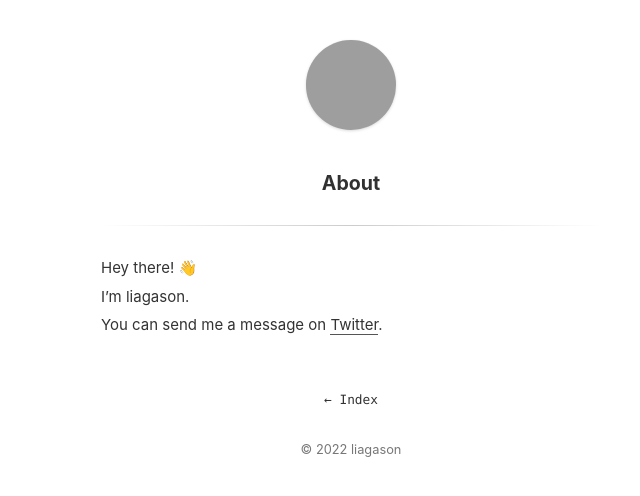
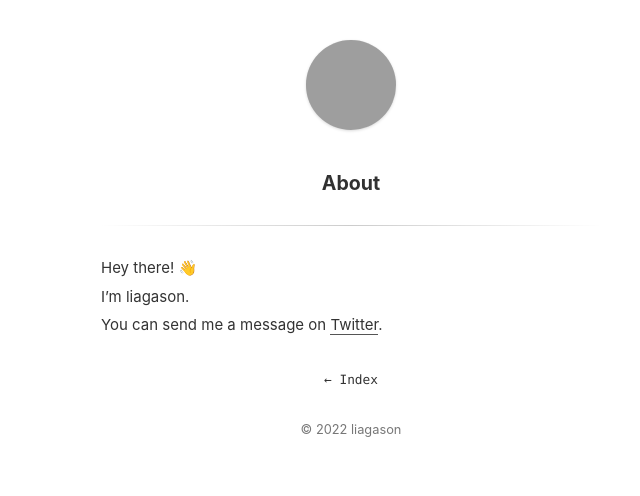
Before and after one commit to liagason/A-Jekyll-Blog, a Jekyll site: the page built from about.md, in a window 1280 px wide. Shown: the top 496 px of the page, without its empty margins (289-929 px from the left). Built offline with Jekyll 4.4.1, drawn with Linux system fonts in a browser that asks for light colours; grey boxes are pictures that could not be loaded.

Commit message:
Update main.scss

```diff
--- a/_sass/main.scss
+++ b/_sass/main.scss
@@ -290,7 +290,7 @@
   text-align: center;
   a {
     text-decoration: none;
-    margin: 10px auto 0;
+    margin: 40px auto 0;
     display: inline-block;
     padding: 10px;
     border: 0;
@@ -312,7 +312,7 @@
   font-size: 0.8rem;
 }
 .page-navigation {
-  margin: 50px auto 0 auto;
+  margin: 30px auto 0 auto;
   a {
     display: inline-block;
     text-decoration: none;
```
